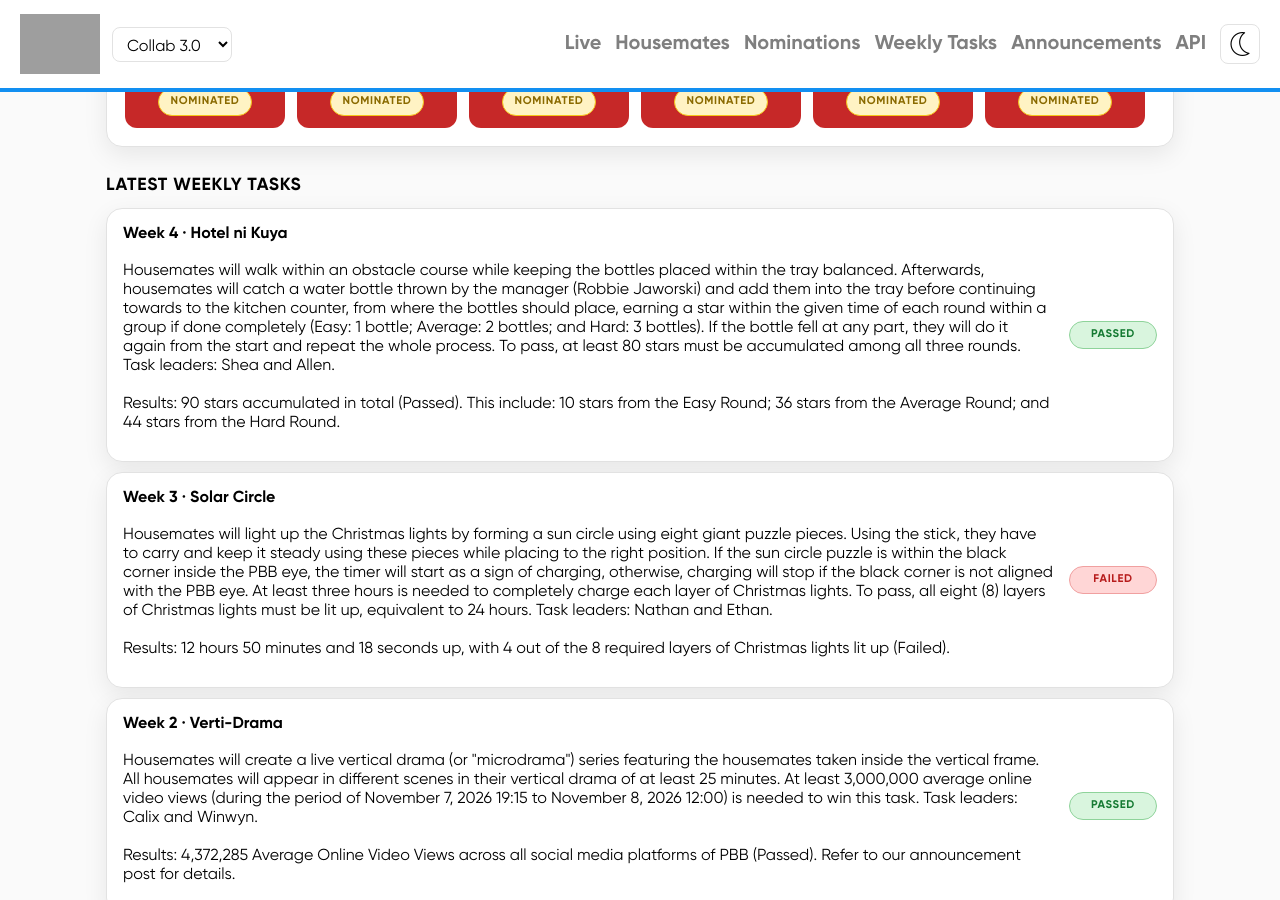
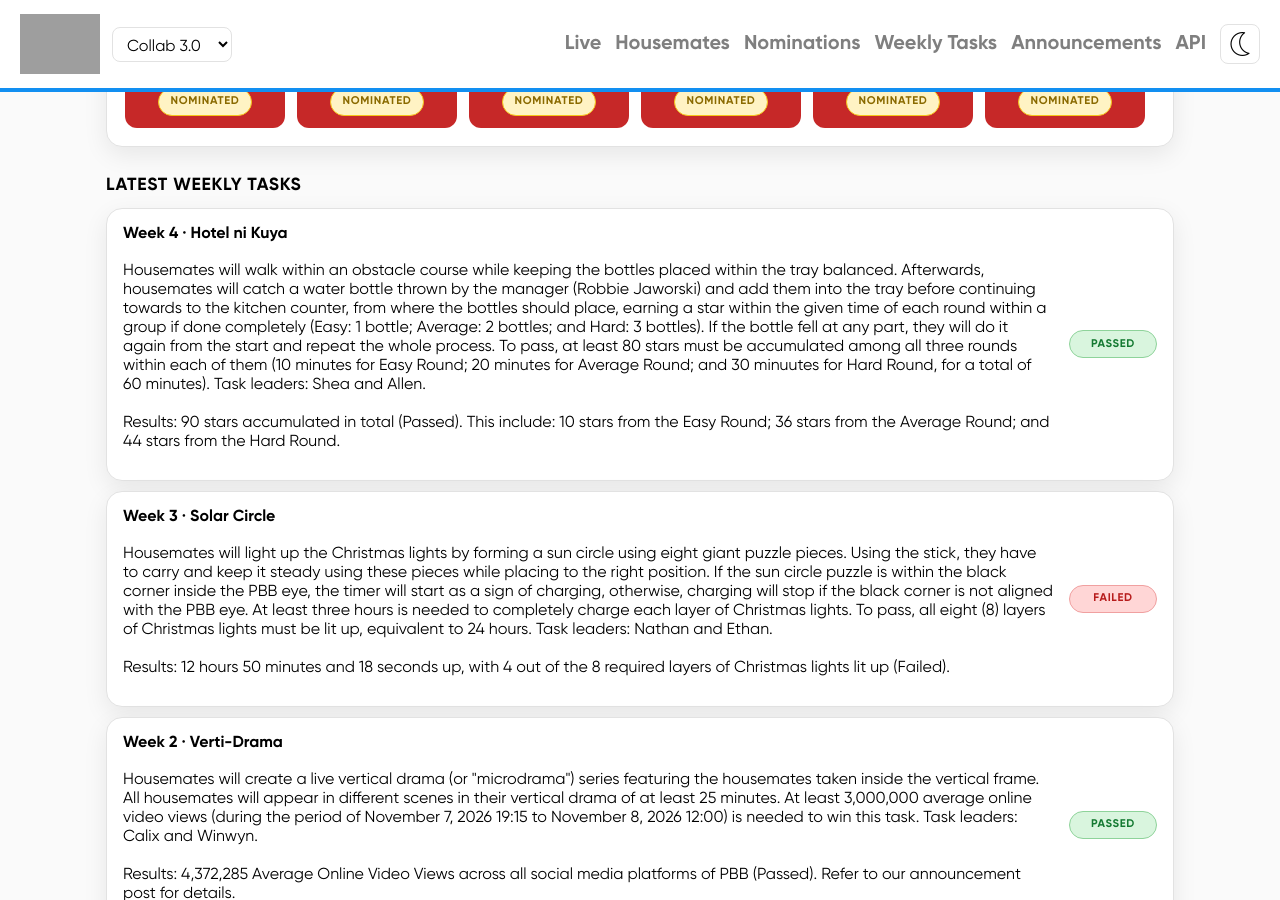
Before and after one commit to drpsphca/PHCASite-PBBUpdates, a Jekyll site: the page built from seasons/collab3/index.md, in a window 1280 px wide and 900 px high, scrolled down 749 px. Built offline with Jekyll 4.4.1, drawn with Linux system fonts in a browser that asks for light colours; grey boxes are pictures that could not be loaded.

Commit message:
20261122-08

```diff
--- a/_data/seasons/collab3/weekly_tasks.yml
+++ b/_data/seasons/collab3/weekly_tasks.yml
@@ -30,7 +30,7 @@
   date: "2026-11-22"
   title: "Hotel ni Kuya"
   summary: |
-    Housemates will walk within an obstacle course while keeping the bottles placed within the tray balanced. Afterwards, housemates will catch a water bottle thrown by the manager (Robbie Jaworski) and add them into the tray before continuing towards to the kitchen counter, from where the bottles should place, earning a star within the given time of each round within a group if done completely (Easy: 1 bottle; Average: 2 bottles; and Hard: 3 bottles). If the bottle fell at any part, they will do it again from the start and repeat the whole process. To pass, at least 80 stars must be accumulated among all three rounds. Task leaders: Shea and Allen.
+    Housemates will walk within an obstacle course while keeping the bottles placed within the tray balanced. Afterwards, housemates will catch a water bottle thrown by the manager (Robbie Jaworski) and add them into the tray before continuing towards to the kitchen counter, from where the bottles should place, earning a star within the given time of each round within a group if done completely (Easy: 1 bottle; Average: 2 bottles; and Hard: 3 bottles). If the bottle fell at any part, they will do it again from the start and repeat the whole process. To pass, at least 80 stars must be accumulated among all three rounds within each of them (10 minutes for Easy Round; 20 minutes for Average Round; and 30 minuutes for Hard Round, for a total of 60 minutes). Task leaders: Shea and Allen.
 
     Results: 90 stars accumulated in total (Passed). This include: 10 stars from the Easy Round; 36 stars from the Average Round; and 44 stars from the Hard Round.
   status: passed
```
